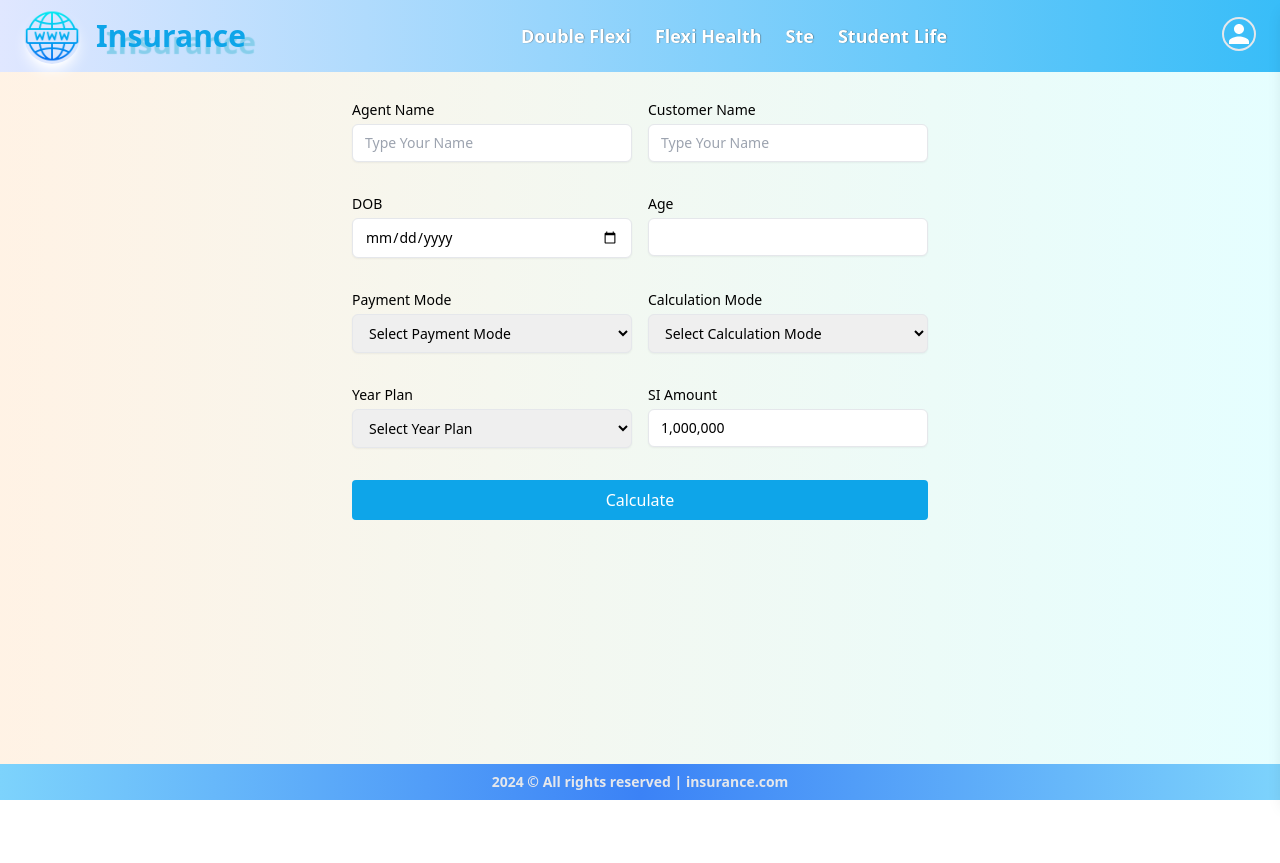
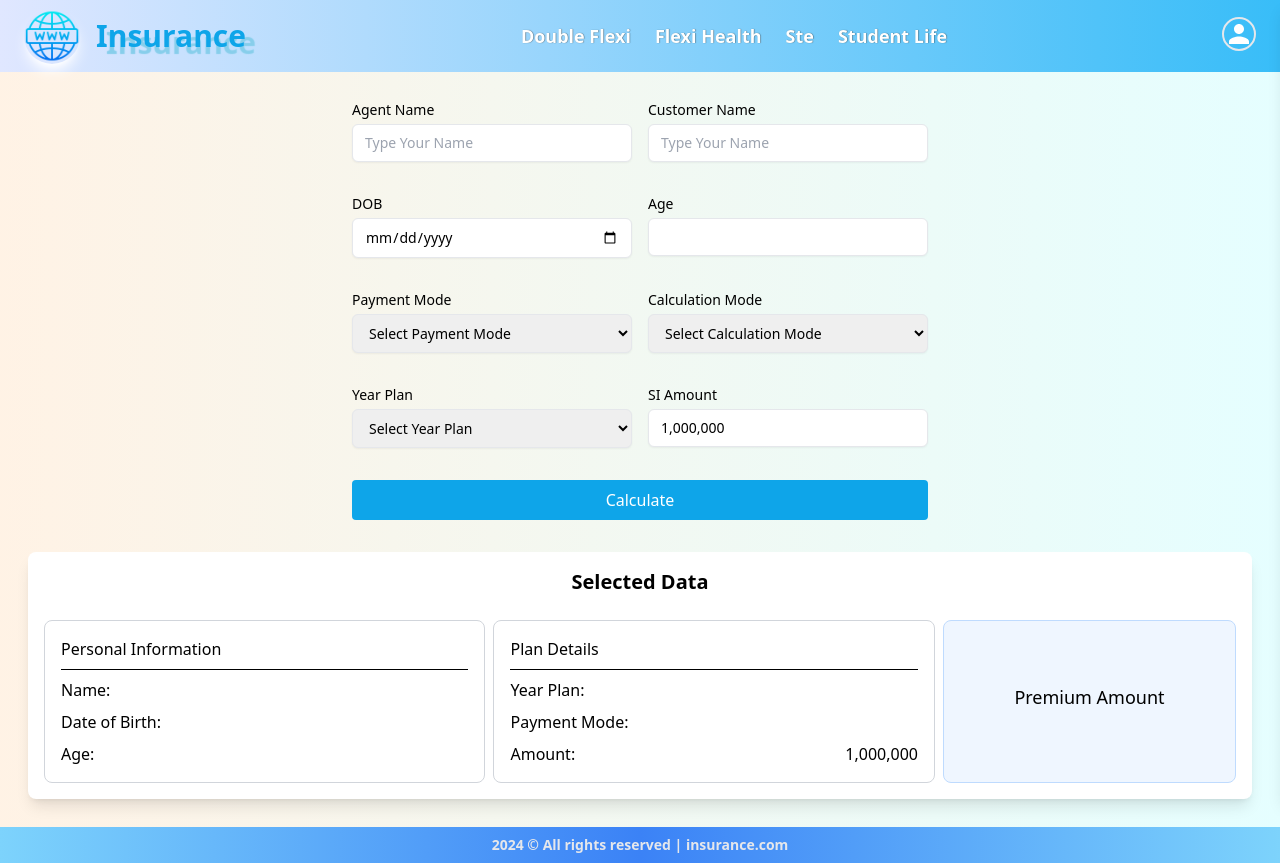
Before and after one commit to yemyatheinyemyathein/Insurance_DEMO_FINAL, a React (Vite) app: page /ste in a window 1280 px wide. Before the commit the page ends 800 px from the top, so only its background shows below. Built offline with nearby package versions, Linux system fonts and the light colour scheme; sample sign-in values are in the browser's storage.

Commit message:
feat: add new table

```diff
--- a/src/components/Home/ProductTable.tsx
+++ /dev/null
@@ -1,8 +0,0 @@
-
-const ProductTable = () => {
-  return (
-    <div>ProductTable</div>
-  )
-}
-
-export default ProductTable
--- a/src/components/Home/STE.tsx
+++ b/src/components/Home/STE.tsx
@@ -3,6 +3,7 @@ import { motion } from "framer-motion";
 import { useLocation } from "react-router-dom";
 import { toast, ToastContainer } from "react-toastify";
 import "react-toastify/dist/ReactToastify.css";
+import STEShowUpTbl from "./STEShowUpTbl";
 
 const formatNumber = (value: string): string => {
   const numberValue = value.replace(/,/g, "");
@@ -22,6 +23,13 @@ interface FormData {
   calculationMode: string;
   yearPlan: string;
   amount: string;
+}
+
+interface CalculatedValues {
+  annual: number | null;
+  monthly: number | null;
+  quarterly: number | null;
+  semi: number | null;
 }
 
 interface Option {
@@ -53,7 +61,12 @@ const STE = () => {
     yearPlan: "",
     amount: formatNumber("1000000"),
   });
-
+  const [calculatedValues, setCalculatedValues] = useState<CalculatedValues>({
+    annual: null,
+    monthly: null,
+    quarterly: null,
+    semi: null,
+  });
   const [yearPlanOptions, setYearPlanOptions] = useState<Option[]>([]);
   const [productModeOptions, setProductModeOptions] = useState<Option[]>([]);
 
@@ -62,7 +75,10 @@ const STE = () => {
     { value: "sa", text: "SA" },
     { value: "ap", text: "AP" },
   ];
-  const productModeOptionsType2 = [ { value: "", text: "Select Calculation Mode" },{ value: "sa", text: "SA" }];
+  const productModeOptionsType2 = [
+    { value: "", text: "Select Calculation Mode" },
+    { value: "sa", text: "SA" },
+  ];
 
   useEffect(() => {
     const routeToProductMap: { [key: string]: string } = {
@@ -89,9 +105,15 @@ const STE = () => {
         case "2": {
           let yearPlans;
           if (age >= 56 && age <= 58) {
-            yearPlans = [{ value: "7", text: "7" }];
+            yearPlans = [
+              { value: "", text: "Select Year Plan" },
+              { value: "7", text: "7" },
+            ];
           } else if (age >= 59 && age <= 60) {
-            yearPlans = [{ value: "5", text: "5" }];
+            yearPlans = [
+              { value: "", text: "Select Year Plan" },
+              { value: "5", text: "5" },
+            ];
           } else {
             yearPlans = [
               { value: "", text: "Select Year Plan" },
@@ -164,41 +186,82 @@ const STE = () => {
     }
   };
 
-  const calculateSIAmount = (): number | null => {
-    const { amount, paymentMode, yearPlan } = formData;
-    if (!amount || !paymentMode || !yearPlan) {
-      return null;
+  const calculateSIAmounts = (): { [key: string]: number | null } => {
+    const { amount, yearPlan } = formData;
+    if (!amount || !yearPlan) {
+      return { annual: null, monthly: null, quarterly: null, semi: null };
     }
+
     const siAmount = parseInt(amount.replace(/,/g, ""), 10);
     const planValue = parseInt(yearPlan, 10);
     if (isNaN(siAmount) || isNaN(planValue)) {
-      return null;
+      return { annual: null, monthly: null, quarterly: null, semi: null };
     }
-    const factorMap: { [key: string]: number } = {
-      "0": 1,
-      "1": 12,
-      "2": 3,
-      "3": 6,
+
+    const factors: { [key: string]: number } = {
+      annual: 1,
+      monthly: 12,
+      quarterly: 3,
+      semi: 6,
     };
-    const factor = factorMap[paymentMode];
-    if (!factor) {
-      return null;
-    }
-    return Math.round(siAmount / (planValue * factor));
+
+    return {
+      annual: Math.round(siAmount / (planValue * factors.annual)),
+      monthly:
+        formData.paymentMode === "1"
+          ? Math.round(siAmount / (planValue * factors.monthly))
+          : null,
+      quarterly:
+        formData.paymentMode === "2"
+          ? Math.round(siAmount / (planValue * factors.quarterly))
+          : null,
+      semi:
+        formData.paymentMode === "3"
+          ? Math.round(siAmount / (planValue * factors.semi))
+          : null,
+    };
   };
 
   const handleSubmit = (e: FormEvent) => {
     e.preventDefault();
-    const result = calculateSIAmount();
-    if (result === null) {
+
+    const calculatedAmounts = calculateSIAmounts();
+    const { annual, monthly, quarterly, semi } = calculatedAmounts;
+
+    if (annual === null) {
       toast.error("Please ensure all fields are filled correctly.");
+      return;
+    }
+
+    if (formData.paymentMode === "0") {
+      // For annual calculation, show the annual value
+      toast.success(
+        `Annual Calculated Value: ${new Intl.NumberFormat("en-US").format(annual)}`
+      );
     } else {
-      toast.success(
-        `Calculated Value: ${new Intl.NumberFormat("en-US").format(result)}`
-      );
+      // For monthly, quarterly, and semi
+      const selectedMode =
+        formData.paymentMode === "1"
+          ? monthly
+          : formData.paymentMode === "2"
+          ? quarterly
+          : semi;
+
+      if (selectedMode !== null) {
+        toast.success(
+          `Selected Mode Calculated Value: ${new Intl.NumberFormat("en-US").format(selectedMode)}`
+        );
+      }
     }
-    console.log("Calculated Value:", result);
+
+    setCalculatedValues({
+      annual,
+      monthly,
+      quarterly,
+      semi,
+    });
   };
+
 
   const inputVariants = {
     hidden: { opacity: 0, x: 20 },
@@ -285,7 +348,9 @@ const STE = () => {
             variants={inputVariants}
             transition={{ duration: 0.5, delay: index * 0.1 }}
           >
-            <label className="block mb-1 text-sm font-medium">{field.label}</label>
+            <label className="block mb-1 text-sm font-medium">
+              {field.label}
+            </label>
             {field.type === "select" ? (
               <select
                 name={field.name}
@@ -316,7 +381,6 @@ const STE = () => {
     );
   };
 
-
   return (
     <motion.div
       initial={{ opacity: 0 }}
@@ -336,7 +400,9 @@ const STE = () => {
         </motion.button>
       </form>
       <ToastContainer />
-    </motion.div>
+
+      <STEShowUpTbl selectedData={formData} calculatedValues={calculatedValues} />
+      </motion.div>
   );
 };
 
--- /dev/null
+++ b/src/components/Home/STEShowUpTbl.tsx
@@ -0,0 +1,98 @@
+interface Props {
+  selectedData: {
+    agentName: string;
+    customerName: string;
+    dob: string;
+    age: string;
+    product: string | number;
+    term?: string;
+    paymentMode: string;
+    calculationMode: string;
+    yearPlan: string;
+    amount: string;
+  };
+  calculatedValues: {
+    annual: number | null;
+    monthly: number | null;
+    quarterly: number | null;
+    semi: number | null;
+  };
+}
+
+const STEShowUpTbl = ({ selectedData, calculatedValues }: Props) => {
+  const { customerName, dob, age, paymentMode, yearPlan, amount } = selectedData;
+
+  const mainValue = calculatedValues.monthly || calculatedValues.quarterly || calculatedValues.semi || calculatedValues.annual;
+
+  let mainLabel = 'Premium Amount';
+  if (calculatedValues.monthly) {
+    mainLabel = 'Monthly Premium';
+  } else if (calculatedValues.quarterly) {
+    mainLabel = 'Quarterly Premium';
+  } else if (calculatedValues.semi) {
+    mainLabel = 'Semi-Annual Premium';
+  } else if (calculatedValues.annual) {
+    mainLabel = 'Annual Premium';
+  }
+
+  const showAnnualAsSubtext = mainValue !== calculatedValues.annual && calculatedValues.annual !== null;
+
+  return (
+    <div className="mt-8 w-full p-4 bg-white shadow-lg rounded-lg">
+      <h2 className="text-xl font-semibold mb-6 text-center">Selected Data</h2>
+
+      <div className="flex flex-col sm:flex-row gap-2 sm:gap-2">
+
+        {/* Group 1: Name, Age, DOB */}
+        <div className="border border-gray-300 p-4 rounded-lg w-full sm:w-1/2">
+          <h3 className="font-medium mb-2">Personal Information</h3>
+          <div className="h-[0.5px] w-full bg-black mb-2" />
+          <div className="flex justify-between mb-2">
+            <span>Name:</span>
+            <span>{customerName}</span>
+          </div>
+          <div className="flex justify-between mb-2">
+            <span>Date of Birth:</span>
+            <span className="text-sm">{dob}</span>
+          </div>
+          <div className="flex justify-between">
+            <span>Age:</span>
+            <span>{age}</span>
+          </div>
+        </div>
+
+        {/* Group 2: Year Plan, Payment Mode */}
+        <div className="border border-gray-300 p-4 rounded-lg w-full sm:w-1/2">
+          <h3 className="font-medium mb-2">Plan Details</h3>
+          <div className="h-[0.5px] w-full bg-black mb-2" />
+          <div className="flex justify-between mb-2">
+            <span>Year Plan:</span>
+            <span>{yearPlan}</span>
+          </div>
+          <div className="flex justify-between mb-2">
+            <span >Payment Mode:</span>
+            <span>{paymentMode}</span>
+          </div>
+          <div className="flex justify-between">
+            <span >Amount:</span>
+            <span>{amount}</span>
+          </div>
+        </div>
+
+        <div className="text-center bg-blue-50 border border-blue-200 p-2 rounded-lg w-full sm:w-1/3 flex items-center justify-center">
+          <div>
+            <h3 className="text-lg font-medium mb-2">{mainLabel}</h3>
+            <span className="text-4xl font-bold text-blue-700">{mainValue}</span>
+            {showAnnualAsSubtext && (
+              <div className="text-sm text-gray-500 mt-2">
+                (Annual Amount: {calculatedValues.annual})
+              </div>
+            )}
+          </div>
+        </div>
+      </div>
+    </div>
+  );
+};
+
+export default STEShowUpTbl;
```
